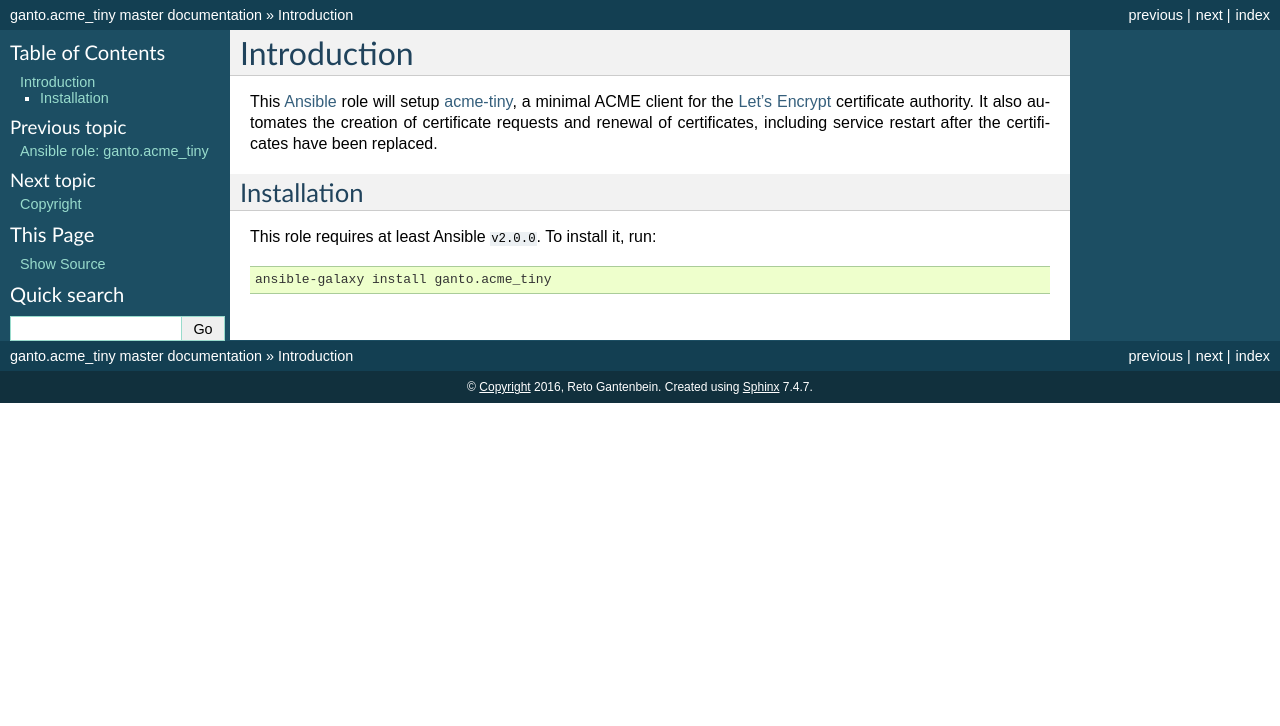
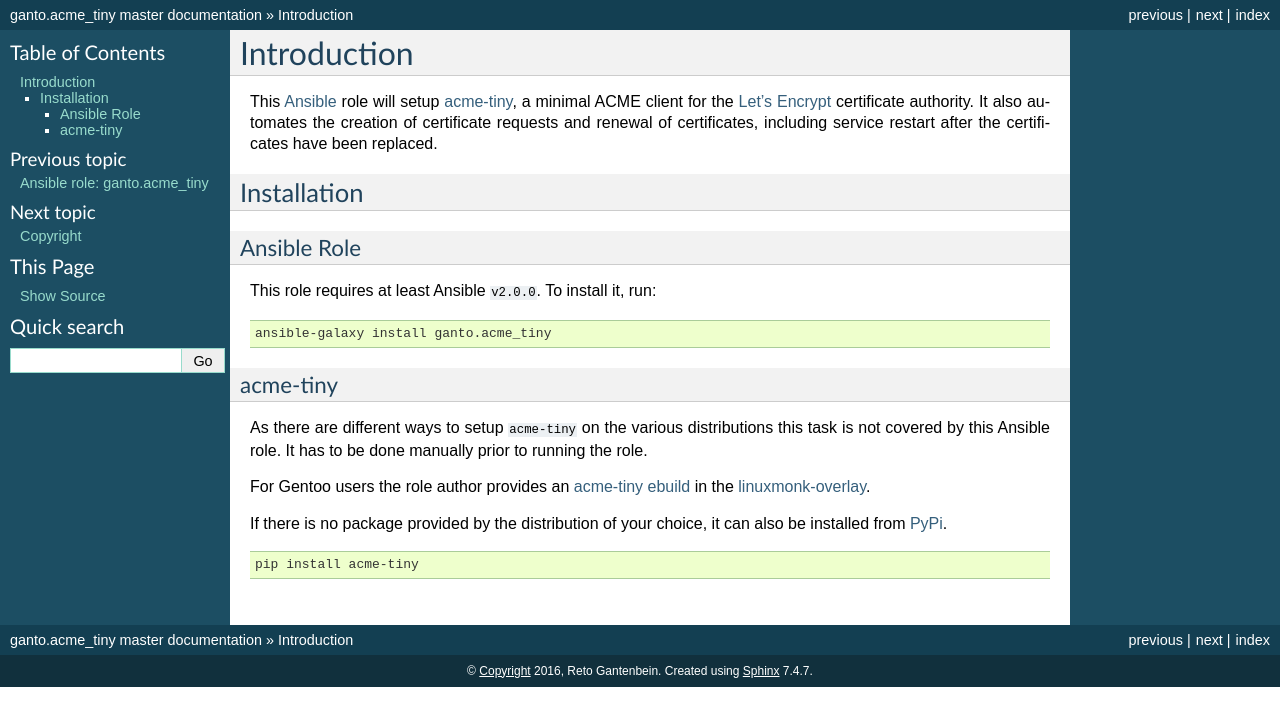
Before and after one commit to ganto/ansible-acme_tiny, a Sphinx documentation site: the page built from docs/introduction.rst, in a window 1280 px wide. Shown: the top 726 px of the page. Built offline with Sphinx 7.4.7, drawn with Linux system fonts in a browser that asks for light colours.

Commit message:
Add section about acme-tiny installation

```diff
--- a/docs/introduction.rst
+++ b/docs/introduction.rst
@@ -11,12 +11,33 @@
 Installation
 ~~~~~~~~~~~~
 
+Ansible Role
+^^^^^^^^^^^^
+
 This role requires at least Ansible ``v2.0.0``. To install it, run:
 
 .. code-block:: console
 
     ansible-galaxy install ganto.acme_tiny
 
+acme-tiny
+^^^^^^^^^
+
+As there are different ways to setup ``acme-tiny`` on the various distributions
+this task is not covered by this Ansible role. It has to be done manually
+prior to running the role.
+
+For Gentoo users the role author provides an `acme-tiny ebuild
+<https://github.com/ganto/linuxmonk-overlay/tree/master/app-crypt/acme-tiny>`_
+in the `linuxmonk-overlay <https://github.com/ganto/linuxmonk-overlay>`_.
+
+If there is no package provided by the distribution of your choice, it can
+also be installed from `PyPi <https://pypi.python.org/pypi/acme-tiny>`_.
+
+.. code-block:: console
+
+    pip install acme-tiny
+
 ..
  Local Variables:
  mode: rst
```
